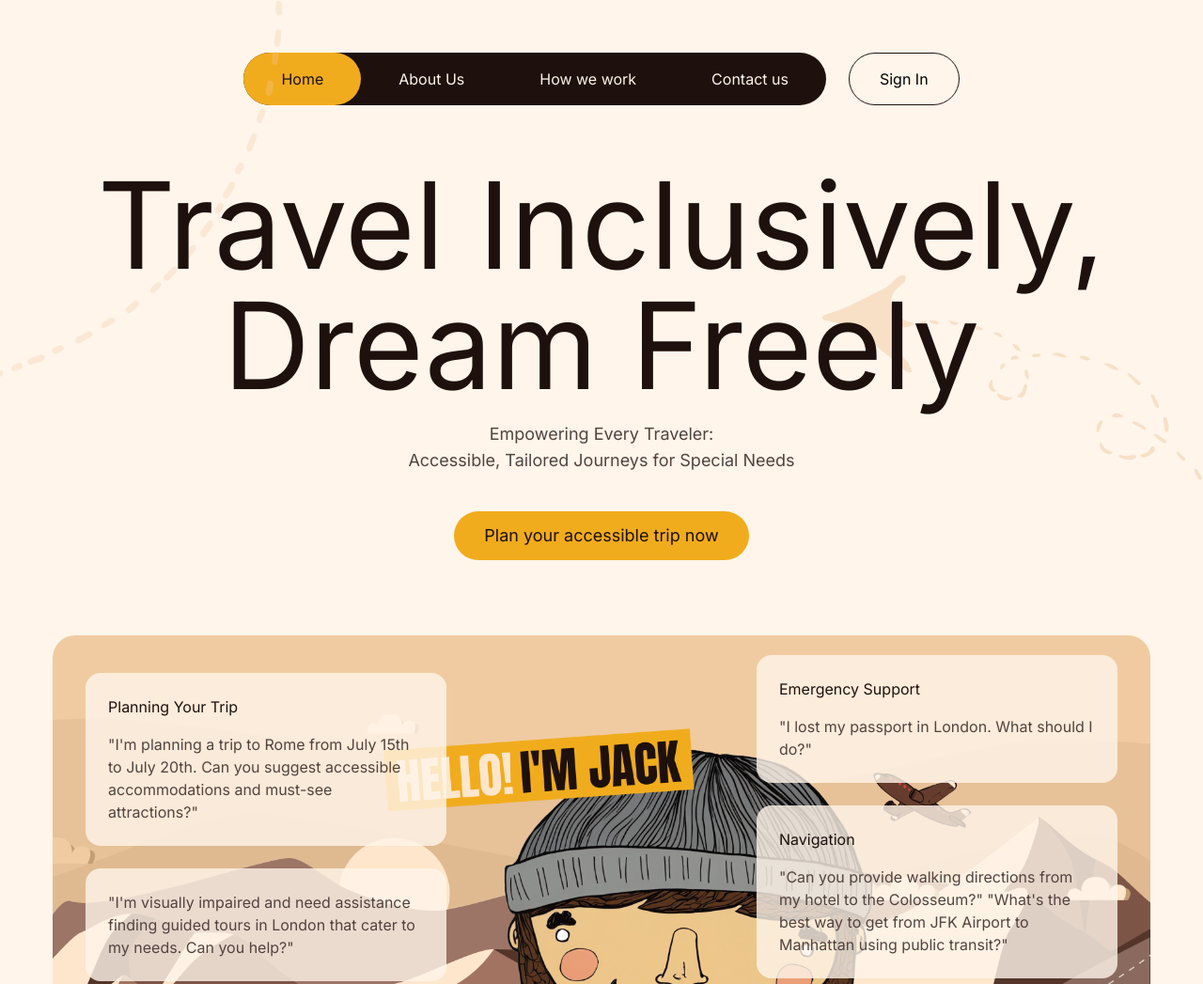
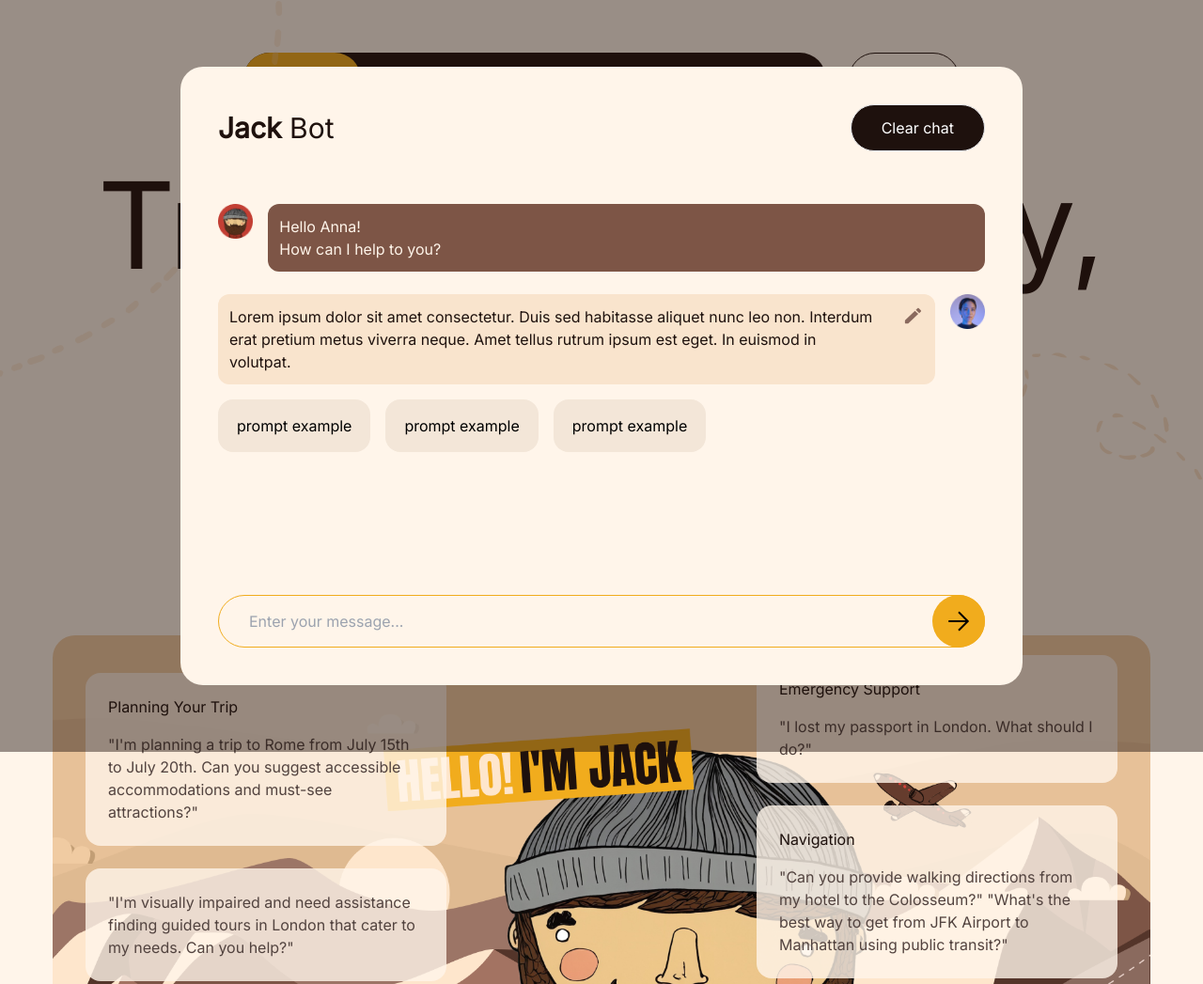
Before and after one commit to artjHom00/Jack-Bot-Tailwind, a website: page src/index.html in a window 1280 px wide. Shown: the top 1047 px of the page at 94% size. Drawn offline with Linux system fonts and the light colour scheme.

Commit message:
Jack Bot chat modal window

```diff
--- a/src/index.html
+++ b/src/index.html
@@ -12,7 +12,67 @@
 </head>
 
 <body class="bg-figmawhite max-w-screen-4xl mx-auto">
-    <div class="overflow-hidden">
+    <div class="overflow-hidden relative">
+
+
+        <!-- Jack Bot Chat Modal -->
+        <div class="absolute w-full h-screen bg-figmablack bg-opacity-45 z-40">
+            <div class="bg-figmawhite max-w-4xl absolute left-1/2 top-1/2 -translate-x-1/2 -translate-y-1/2 p-10 lg:w-3/4 rounded-3xl">
+                <div class="flex items-center w-full justify-between">
+                    <h3 class="text-3xl text-figmablack"><b>Jack</b> Bot</h3>
+                    <button class="btn-outline py-3 px-8 bg-figmablack text-white border rounded-full">Clear chat</button>
+                </div>
+
+
+                <div class="h-96 overflow-scroll mt-14 flex flex-col gap-6">
+                    <div class="flex gap-4">
+                        <div>
+                            <img src="../assets/images/chat-avatars/Mask group.png" alt="">
+                        </div>
+                        <div class="bg-figmalightbrown text-figmawhite p-3 rounded-xl w-full">
+                            Hello Anna! <br>
+                            How can I help to you?
+                        </div>
+                    </div>
+
+                    <div>
+                        <div class="flex gap-4">
+                            <div class="bg-figmabeigelight text-figmablack p-3 rounded-xl w-full flex gap-8">
+                                <div class="w-fit">
+                                    Lorem ipsum dolor sit amet consectetur. Duis sed habitasse aliquet nunc leo non. Interdum erat pretium metus viverra neque. Amet tellus rutrum ipsum est eget. In euismod in volutpat.
+                                </div>
+                                <div class="w-6">
+                                    <img src="../assets/images/icons/edit.svg" class="w-full" alt="">
+                                </div>
+                            </div>
+                            <div>
+                                <img src="../assets/images/chat-avatars/Avatar Style 6.png" alt="">
+                            </div>
+                        </div>
+                        <div class="flex mt-4 space-x-4">
+                            <button class="bg-figmabeigelight2 rounded-2xl py-4 px-5">
+                                prompt example
+                            </button>
+                            <button class="bg-figmabeigelight2 rounded-2xl py-4 px-5">
+                                prompt example
+                            </button>
+                            <button class="bg-figmabeigelight2 rounded-2xl py-4 px-5">
+                                prompt example
+                            </button>
+                        </div>
+                    </div>
+                </div>
+
+
+                <div class="mt-4 lg:mt-8 relative">
+                    <input type="text" class="px-8 py-4 w-full max-h-14 border border-figmayellow bg-figmawhite text-figmabrown rounded-full" placeholder="Enter your message...">
+                    <button class="bg-figmayellow h-14 absolute w-14 right-0 text-center text-white rounded-full"><img src="../assets/images/icons/arrow-black.svg" class="text-center mx-auto" alt=""></button>
+                </div>
+
+            </div>
+        </div>
+
+
         <div class="top-0 z-0 absolute left-0">
             <img class="w-48 lg:w-full" src="../assets/images/hero/lines-hero.svg" alt="">
         </div>
@@ -309,7 +369,7 @@
                 </div>
                 <div class="contact-us mt-8 p-6 lg:p-14 bg-figmared rounded-3xl">
                     <div class="flex-col lg:flex-row flex items-end justify-between">
-                        <div class="mt-6 order-last lg:mt-0 lg:text-lg text-figmawhite w-full lg:w-1/2">
+                        <div class="mt-6 order-last lg:order-first lg:mt-0 lg:text-lg text-figmawhite w-full lg:w-1/2">
                             <p>Info@askjackbot.com</p>
                             <p>+37430830986</p>
                         </div>
--- a/src/input.scss
+++ b/src/input.scss
@@ -6,9 +6,11 @@ $white-color: #FFF5EA;
 $beige-color: #F0CBA2;
 $beige2-color: #AAA49D;
 $beigelight-color: #F9E4CD;
+$beigelight2-color: #F3E6D8;
 $yellow-color: #F1AC1D;
 $black-color: #1E110D;
 $brown-color: #52433F;
+$lightbrown-color: #7D5546;
 $red-color: #C33F34;
 
 
--- a/tailwind.config.js
+++ b/tailwind.config.js
@@ -8,9 +8,11 @@ module.exports = {
         'figmabeige': '#F0CBA2',
         'figmabeige2': '#AAA49D',
         'figmabeigelight': '#F9E4CD',
+        'figmabeigelight2': '#F3E6D8',
         'figmayellow': '#F1AC1D',
         'figmablack': '#1E110D',
         'figmabrown': '#52433F',
+        'figmalightbrown': '#7D5546',
         'figmared': '#C33F34',
       },
       maxWidth: {
```
Also changed, not shown: assets/images/chat-avatars/Avatar Style 6.png (added), assets/images/chat-avatars/Mask group.png (added), assets/images/icons/arrow-black.svg (added), assets/images/icons/edit.svg (added), src/output.css, 1 other file.
